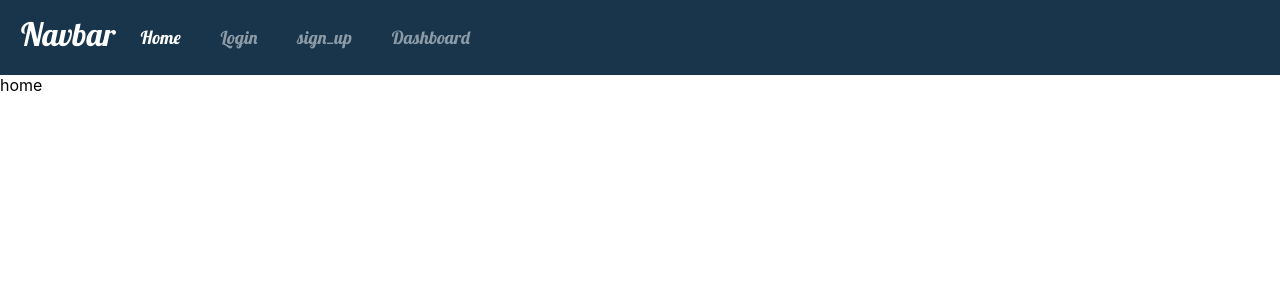
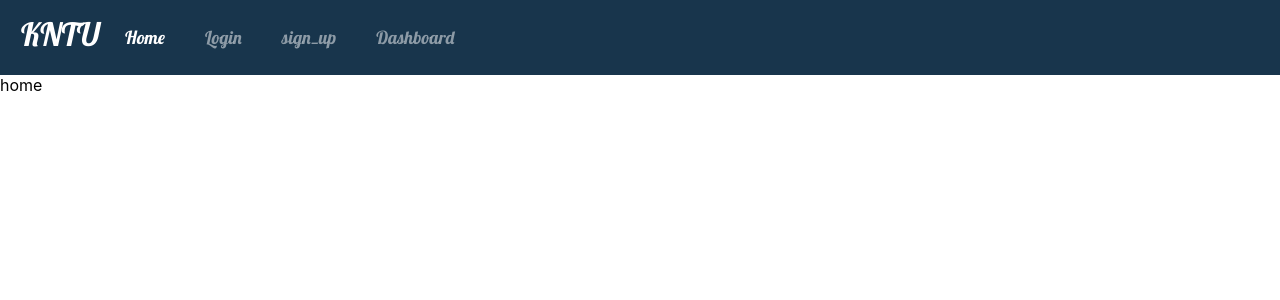
Before and after one commit to shamohamin/gitlab-project, a React (Create React App) app: page /#/home in a window 1280 px wide. Shown: the top 300 px of the page. Built offline with nearby package versions, Linux system fonts and the light colour scheme.

Commit message:
changed brand

```diff
--- a/src/views/navbars/MainNavbar.tsx
+++ b/src/views/navbars/MainNavbar.tsx
@@ -63,7 +63,7 @@
           className="slide-button fa fa-bars fa-1x"
           onClick={() => $(".navbar-links").not(".nav-item").toggle("slow")}
         ></span>
-        <div className={`navbar-brand`}>Navbar</div>
+        <div className={`navbar-brand`}>KNTU</div>
         <div className={`navbar-links`}>
           {routes.map((route: string) =>
             linkGenerator(`/${route}`, route, "nav-item")
```
